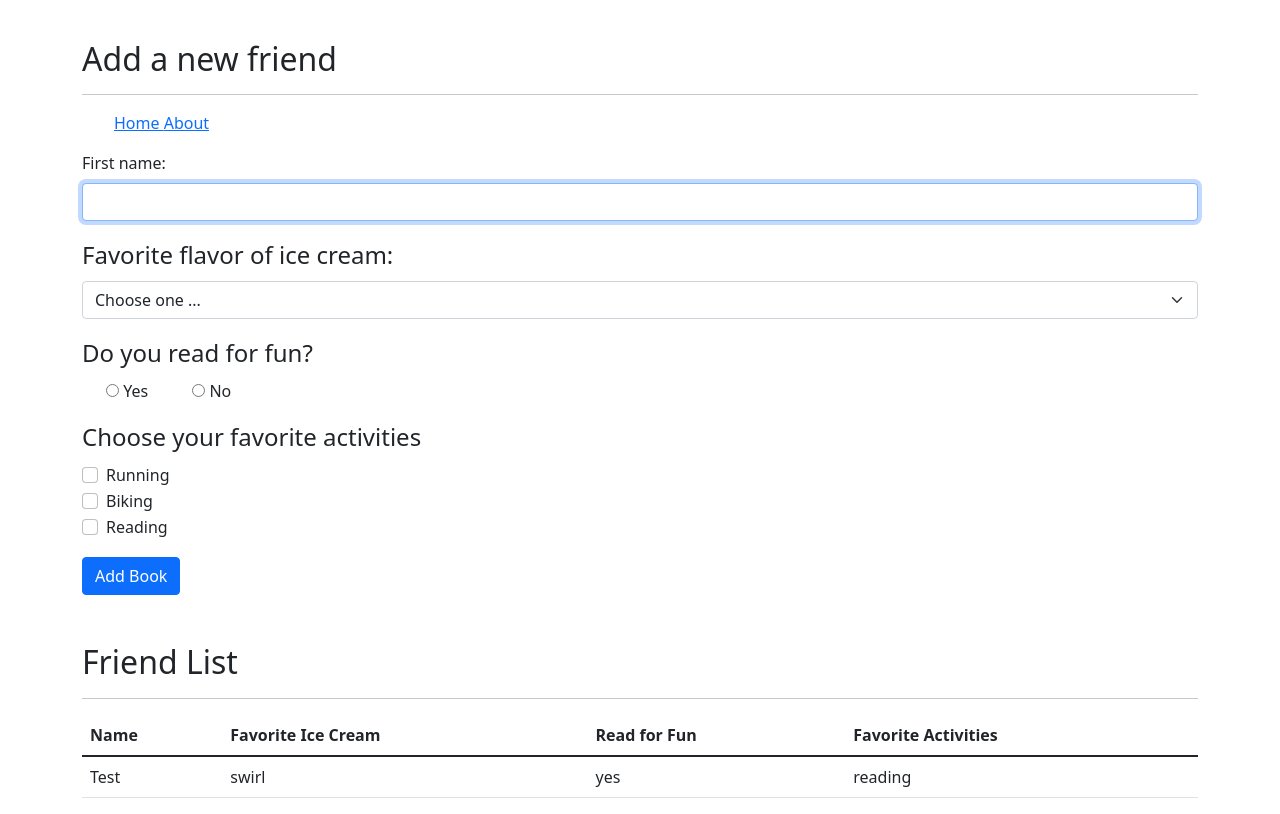
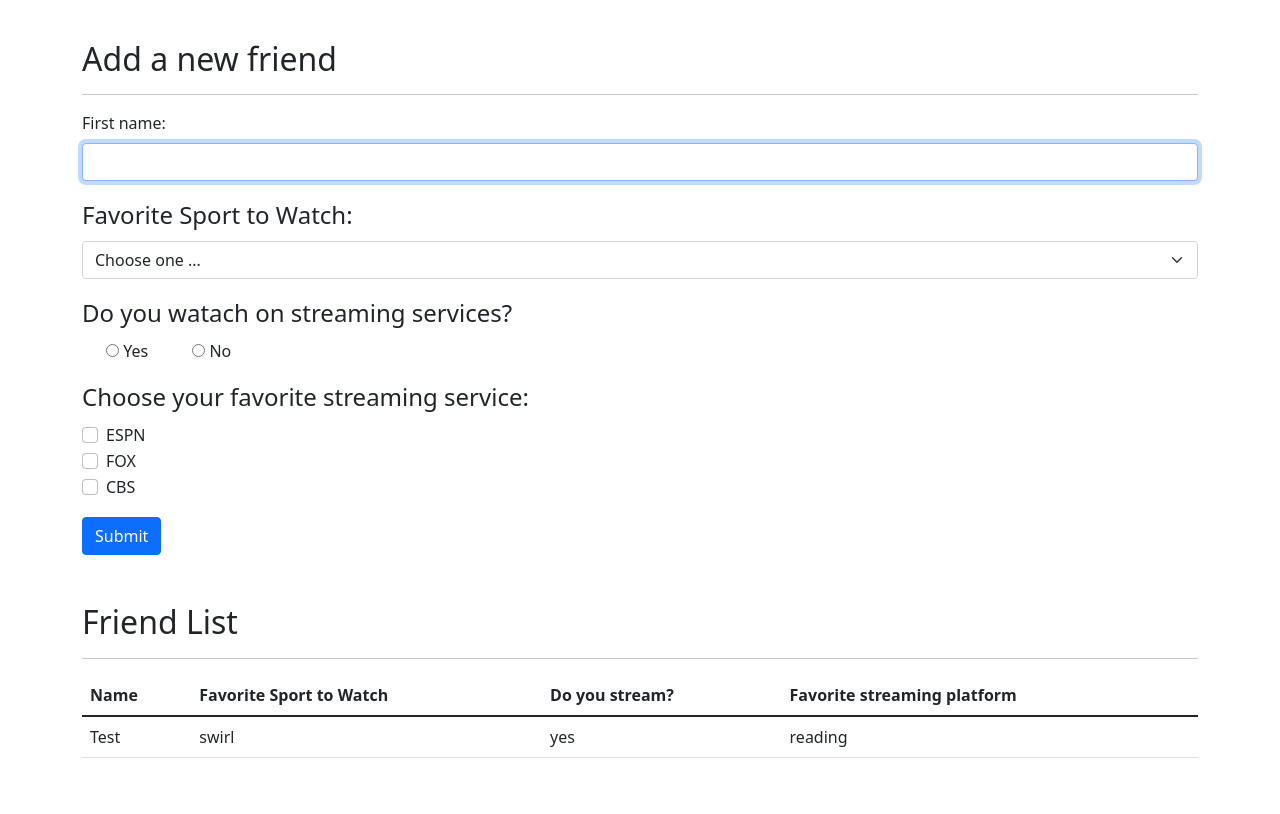
Before and after one commit to christinakaufman/BAIS-3300PairProgramming, a Flask app: page / in a window 1280 px wide. Shown: the part 24-838 px from the top of the page. After the commit the page ends 782 px from the top, so only its background shows below. Run offline with Flask 3, Linux system fonts and the light colour scheme; some libraries are stand-ins or nearby versions.

Commit message:
edits to index form

```diff
--- a/templates/index.html
+++ b/templates/index.html
@@ -2,16 +2,6 @@
   <h2>Add a new friend</h2>
   <hr />
   <main>
-
-    <div id="menubar">
-      <nav>
-        <ul id="navlist">
-          <a id="homenav" href="./index.html"> Home </a>
-          <a id="aboutnav" href="./about.html"> About </a>
-        </ul>
-      </nav>
-    </div>
-
     <form action="/add" method="POST">
       <div class="mb-3">
         <label class="form-label" for="first-name">First name:</label>
@@ -26,18 +16,18 @@
       </div>
 
       <fieldset>
-        <legend>Favorite flavor of ice cream:</legend>
+        <legend>Favorite Sport to Watch:</legend>
         <select class="mb-3 form-select" name="flavor" id="ice-cream" required>
           <option value="" selected>Choose one ...</option>
-          <option value="vanilla">Vanilla</option>
-          <option value="chocolate">Chocolate</option>
-          <option value="swirl">Swirl</option>
+          <option value="vanilla">Football</option>
+          <option value="chocolate">Soccer</option>
+          <option value="swirl">Basketball</option>
         </select>
       </fieldset>
 
 
       <fieldset>
-        <legend>Do you read for fun?</legend>
+        <legend>Do you watach on streaming services?</legend>
         <div class="mb-3 form-check form-check-inline">
           <label class="form-check-label" for="read-yes">
           <input
@@ -65,7 +55,7 @@
 
 
       <fieldset>
-        <legend>Choose your favorite activities</legend>
+        <legend>Choose your favorite streaming service:</legend>
               <div class="form-check">
           <label class="form-check-label" for="for-running">
           <input
@@ -75,7 +65,7 @@
             name="activities"
             value="running"
           />
-          Running
+          ESPN
         </label>
         </div>
 
@@ -88,7 +78,7 @@
             name="activities"
             value="biking"
           />
-          Biking
+          FOX
         </label>
         </div>
 
@@ -101,7 +91,7 @@
             name="activities"
             value="reading"
           />
-          Reading
+          CBS
         </label>
         </div>
       </fieldset>
@@ -110,7 +100,7 @@
         <input
           class="btn btn-primary"
           type="submit"
-          value="Add Book"
+          value="Submit"
           id="submit"
         />
       </div>
@@ -125,9 +115,9 @@
       <thead>
         <tr>
           <th>Name</th>
-          <th>Favorite Ice Cream</th>
-          <th>Read for Fun</th>
-          <th>Favorite Activities</th>
+          <th>Favorite Sport to Watch</th>
+          <th>Do you stream?</th>
+          <th>Favorite streaming platform</th>
         </tr>
       </thead>
 
@@ -143,5 +133,4 @@
       </tbody>
     </table>
     {% endif %}
-</main>
 {% endblock %}
```
